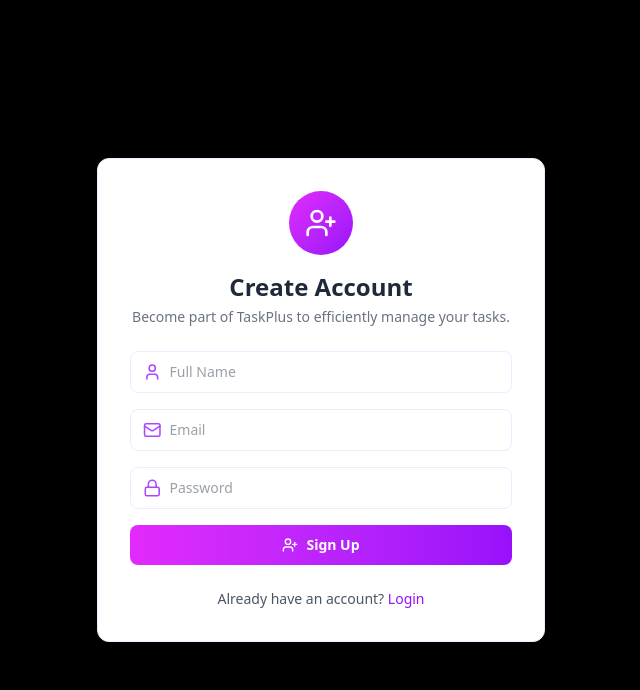
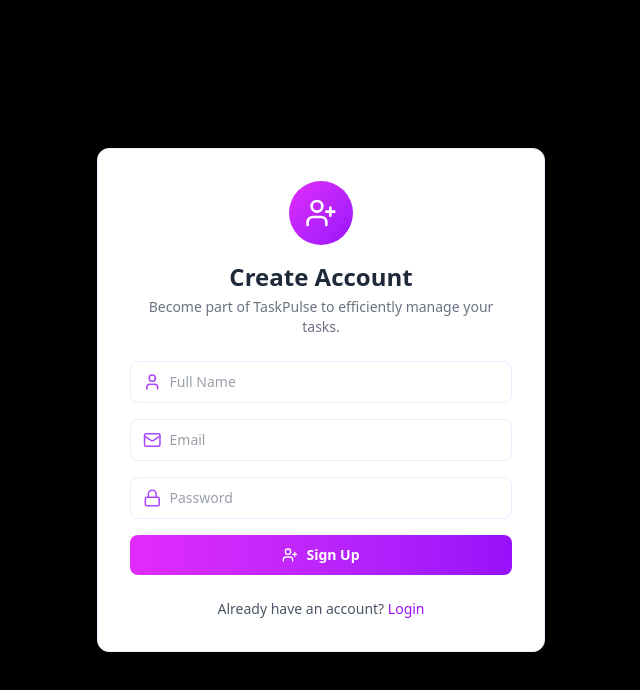
Before and after one commit to SharanGill31/PersonalTaskManager, a React (Vite) app in the folder frontend/: page /signup in a window 1280 px wide. Shown: the top 690 px of the page, without its empty margins (319-959 px from the left). Built offline with nearby package versions, Linux system fonts and the light colour scheme.

Commit message:
corrections made in signup.jsx

```diff
--- a/frontend/src/components/SignUp.jsx
+++ b/frontend/src/components/SignUp.jsx
@@ -42,7 +42,7 @@
           <UserPlus className="w-8 h-8 text-white" />
         </div>
         <h2 className="text-2xl font-bold text-gray-800">Create Account</h2>
-        <p className="text-gray-500 text-sm mt-1">Become part of TaskPlus to efficiently manage your tasks.</p>
+        <p className="text-gray-500 text-sm mt-1">Become part of TaskPulse to efficiently manage your tasks.</p>
       </div>
       {message.text && (
         <div className={message.type === 'success' ? MESSAGE_SUCCESS : MESSAGE_ERROR}>
```
